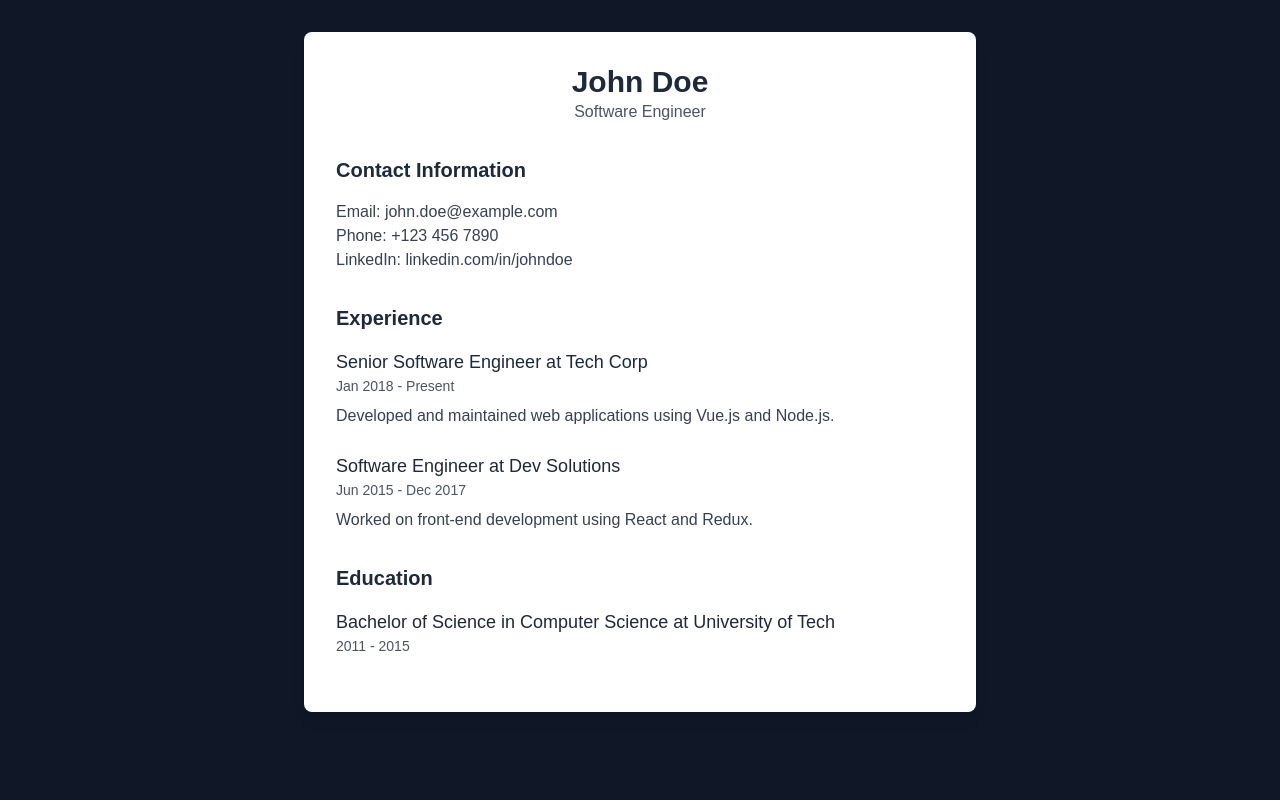
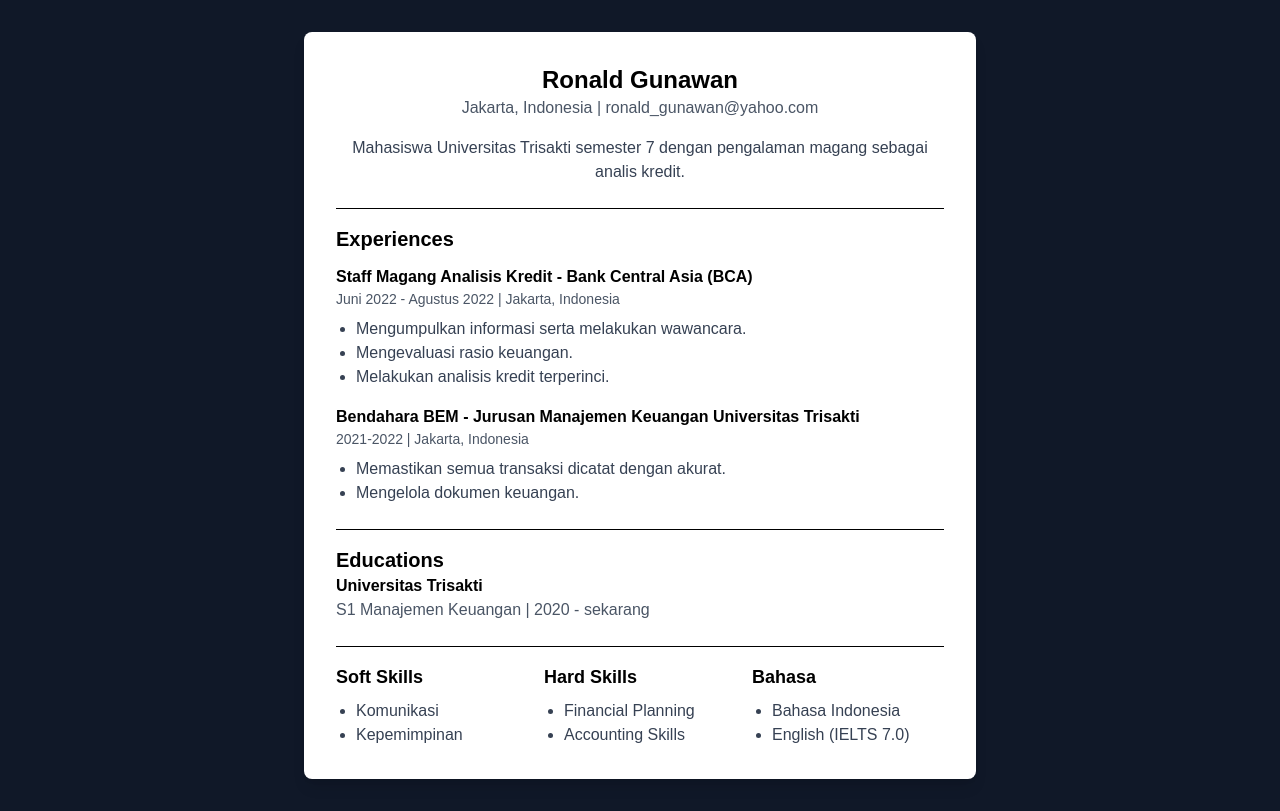
Before and after one commit to ahmadrenhoran/ats-resume, a Vue app: page /preview in a window 1280 px wide. Built offline with nearby package versions, Linux system fonts and the light colour scheme.

Commit message:
added first cv template

```diff
--- a/src/components/FormResume.vue
+++ b/src/components/FormResume.vue
@@ -279,13 +279,13 @@
     const previewCv = () => {
         cvStore.setCvData({
             personalDetails: personalDetails,
-            experiences: experiences,
-            educations: educations,
-            langSkills: langSkills,
-            hardSkills: hardSkills,
-            softSkills: softSkills,
-            certSkills: certSkills,
-            socialSkills: socialSkills,
+            experiences: experiences.value,
+            educations: educations.value,
+            langSkills: langSkills.value,
+            hardSkills: hardSkills.value,
+            softSkills: softSkills.value,
+            certSkills: certSkills.value,
+            socialSkills: socialSkills.value,
         })
        router.push('/preview');
     };
--- a/src/views/PreviewCV.vue
+++ b/src/views/PreviewCV.vue
@@ -1,36 +1,60 @@
 <template>
     <div class="bg-gray-900 min-h-screen p-8">
         <div class="cv-preview bg-white rounded-lg shadow-lg max-w-2xl mx-auto p-8">
-            <!-- Header Section -->
-            <div class="header text-center mb-8">
-                <h1 class="text-3xl font-bold text-gray-800">{{ cv . name }}</h1>
-                <p class="text-gray-600">{{ cv . title }}</p>
-            </div>
+            <h1 class="text-2xl font-bold text-center">Ronald Gunawan</h1>
+            <p class="text-center text-gray-600">Jakarta, Indonesia | ronald_gunawan@yahoo.com</p>
+            <p class="mt-4 text-gray-700 text-center">
+                Mahasiswa Universitas Trisakti semester 7 dengan pengalaman magang sebagai analis kredit.
+            </p>
 
-            <!-- Contact Information -->
-            <div class="contact-info mb-8">
-                <h2 class="text-xl font-semibold text-gray-800 mb-4">Contact Information</h2>
-                <p class="text-gray-700"><span class="font-medium">Email:</span> {{ cv . email }}</p>
-                <p class="text-gray-700"><span class="font-medium">Phone:</span> {{ cv . phone }}</p>
-                <p class="text-gray-700"><span class="font-medium">LinkedIn:</span> {{ cv . linkedin }}</p>
-            </div>
-
-            <!-- Experience Section -->
-            <div class="experience mb-8">
-                <h2 class="text-xl font-semibold text-gray-800 mb-4">Experience</h2>
-                <div v-for="(exp, index) in cv.experience" :key="index" class="mb-6">
-                    <h3 class="text-lg font-medium text-gray-800">{{ exp . position }} at {{ exp . company }}</h3>
-                    <p class="text-gray-600 text-sm">{{ exp . startDate }} - {{ exp . endDate }}</p>
-                    <p class="text-gray-700 mt-2">{{ exp . description }}</p>
+            <div class="mt-6 border-t pt-4">
+                <h2 class="text-xl font-semibold">Experiences</h2>
+                <div class="mt-3">
+                    <h3 class="font-bold">Staff Magang Analisis Kredit - Bank Central Asia (BCA)</h3>
+                    <p class="text-sm text-gray-600">Juni 2022 - Agustus 2022 | Jakarta, Indonesia</p>
+                    <ul class="list-disc ml-5 text-gray-700 mt-2">
+                        <li>Mengumpulkan informasi serta melakukan wawancara.</li>
+                        <li>Mengevaluasi rasio keuangan.</li>
+                        <li>Melakukan analisis kredit terperinci.</li>
+                    </ul>
+                </div>
+                <div class="mt-4">
+                    <h3 class="font-bold">Bendahara BEM - Jurusan Manajemen Keuangan Universitas Trisakti</h3>
+                    <p class="text-sm text-gray-600">2021-2022 | Jakarta, Indonesia</p>
+                    <ul class="list-disc ml-5 text-gray-700 mt-2">
+                        <li>Memastikan semua transaksi dicatat dengan akurat.</li>
+                        <li>Mengelola dokumen keuangan.</li>
+                    </ul>
                 </div>
             </div>
 
-            <!-- Education Section -->
-            <div class="education">
-                <h2 class="text-xl font-semibold text-gray-800 mb-4">Education</h2>
-                <div v-for="(edu, index) in cv.education" :key="index" class="mb-6">
-                    <h3 class="text-lg font-medium text-gray-800">{{ edu . degree }} at {{ edu . school }}</h3>
-                    <p class="text-gray-600 text-sm">{{ edu . startDate }} - {{ edu . endDate }}</p>
+            <div class="mt-6 border-t pt-4">
+                <h2 class="text-xl font-semibold">Educations</h2>
+                <p class="font-bold">Universitas Trisakti</p>
+                <p class="text-gray-600">S1 Manajemen Keuangan | 2020 - sekarang</p>
+            </div>
+
+            <div class="mt-6 border-t pt-4 grid grid-cols-3 gap-4">
+                <div>
+                    <h2 class="text-lg font-semibold">Soft Skills</h2>
+                    <ul class="list-disc ml-5 text-gray-700 mt-2">
+                        <li>Komunikasi</li>
+                        <li>Kepemimpinan</li>
+                    </ul>
+                </div>
+                <div>
+                    <h2 class="text-lg font-semibold">Hard Skills</h2>
+                    <ul class="list-disc ml-5 text-gray-700 mt-2">
+                        <li>Financial Planning</li>
+                        <li>Accounting Skills</li>
+                    </ul>
+                </div>
+                <div>
+                    <h2 class="text-lg font-semibold">Bahasa</h2>
+                    <ul class="list-disc ml-5 text-gray-700 mt-2">
+                        <li>Bahasa Indonesia</li>
+                        <li>English (IELTS 7.0)</li>
+                    </ul>
                 </div>
             </div>
         </div>
@@ -39,8 +63,9 @@
 
 <script setup>
     import {
-      onMounted,
-        ref
+        onMounted,
+        ref,
+        computed
     } from 'vue';
     import {
         useCvStore
@@ -76,9 +101,14 @@
             endDate: "2015",
         }, ],
     });
-    onMounted(() => {
-        console.log(cvStore.cv);
-    })
+    const personalDetails = computed(() => cvStore.cv.personalDetails);
+    const experiences = computed(() => cvStore.cv.experiences);
+    const educations = computed(() => cvStore.cv.educations);
+    const langSkills = computed(() => cvStore.cv.langSkills);
+    const hardSkills = computed(() => cvStore.cv.hardSkills);
+    const softSkills = computed(() => cvStore.cv.softSkills);
+    const certSkills = computed(() => cvStore.cv.certSkills);
+    const socialsSkills = computed(() => cvStore.cv.socialsSkills);
 </script>
 
 <style scoped>
```
Also changed, not shown: src/stores/CvStore.js (+0 -24 lines).
